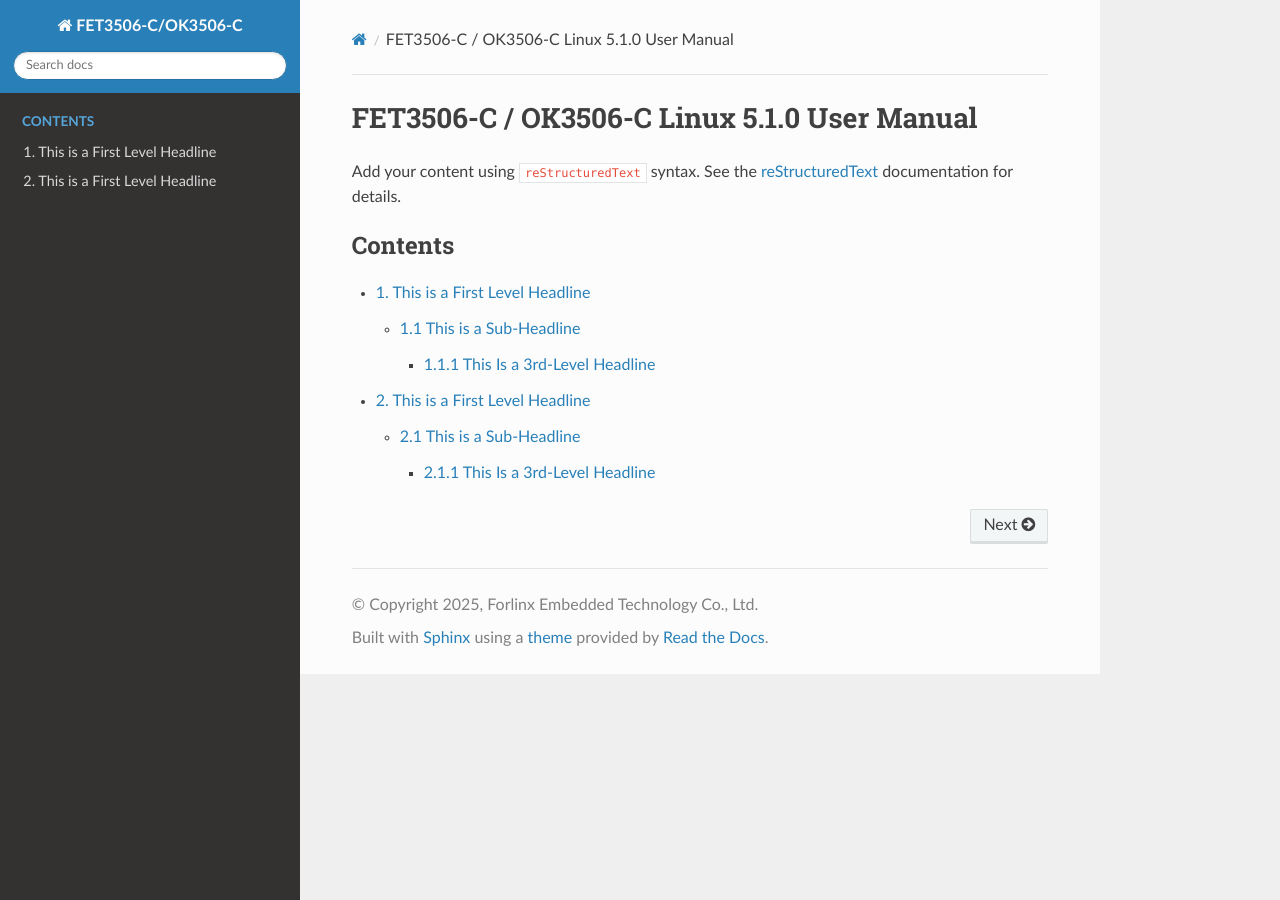
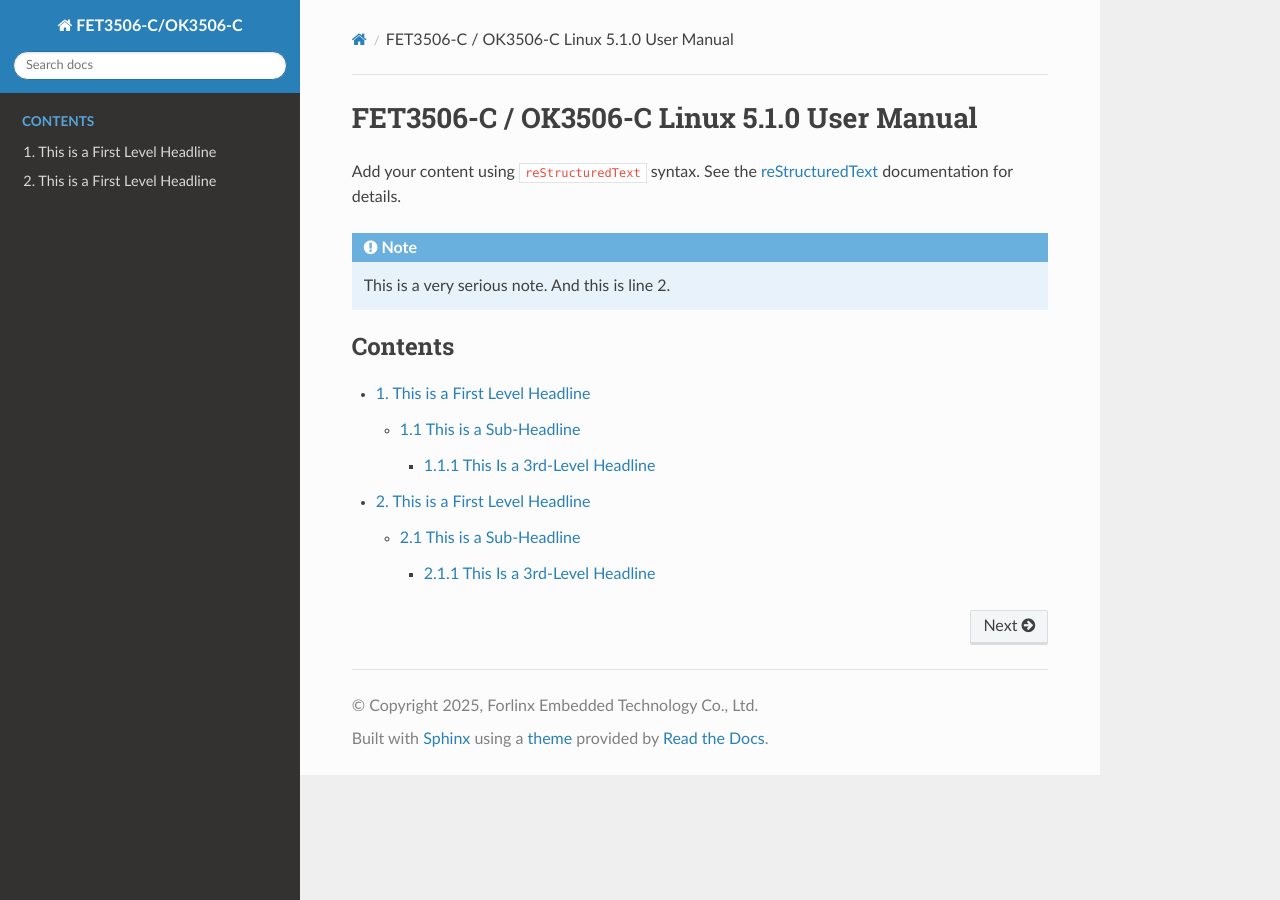
Before and after one commit to ForlinxEmbedded/rk3576, a Sphinx documentation site: the page built from source/index.rst, in a window 1280 px wide. Built offline with Sphinx 7.4.7 and the Read the Docs theme 3.1.0, drawn with Linux system fonts in a browser that asks for light colours.

Commit message:
Update index.rst

```diff
--- a/source/index.rst
+++ b/source/index.rst
@@ -10,6 +10,9 @@ Add your content using ``reStructuredText`` syntax. See the
 `reStructuredText <https://www.sphinx-doc.org/en/master/usage/restructuredtext/index.html>`_
 documentation for details.
 
+.. note::
+   This is a very serious note.
+   And this is line 2.
 
 .. toctree::
    test
```
